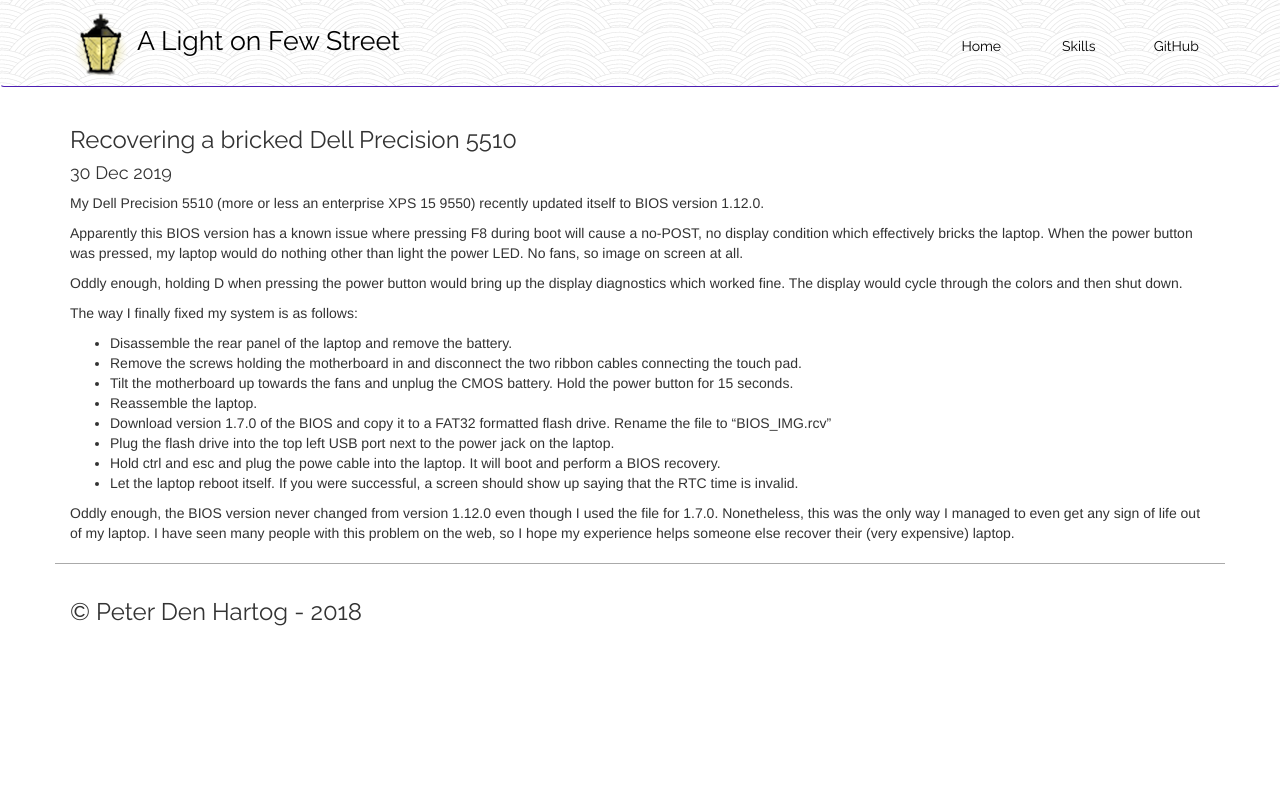
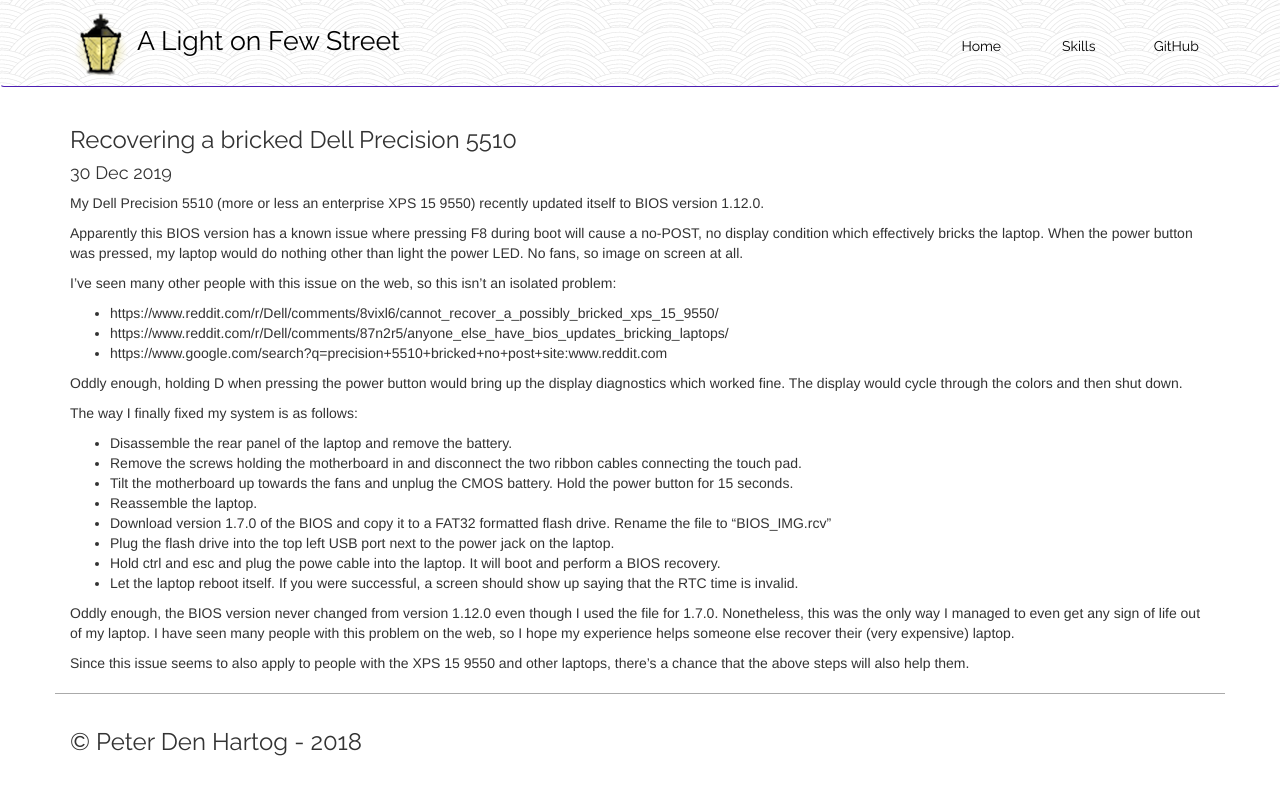
Before and after one commit to pddenhar/pddenhar.github.io, a Jekyll site: the page built from _posts/2019-12-30-recovering-bricked-precision-5510.md, in a window 1280 px wide. Shown: the top 795 px of the page. Built offline with Jekyll 4.4.1, drawn with Linux system fonts in a browser that asks for light colours.

Commit message:
Update 2019-12-30-recovering-bricked-precision-5510.md

```diff
--- a/_posts/2019-12-30-recovering-bricked-precision-5510.md
+++ b/_posts/2019-12-30-recovering-bricked-precision-5510.md
@@ -6,6 +6,11 @@
 
 Apparently this BIOS version has a known issue where pressing F8 during boot will cause a no-POST, no display condition which effectively bricks the laptop.
 When the power button was pressed, my laptop would do nothing other than light the power LED. No fans, so image on screen at all.
+
+I've seen many other people with this issue on the web, so this isn't an isolated problem:
+* https://www.reddit.com/r/Dell/comments/8vixl6/cannot_recover_a_possibly_bricked_xps_15_9550/
+* https://www.reddit.com/r/Dell/comments/87n2r5/anyone_else_have_bios_updates_bricking_laptops/
+* https://www.google.com/search?q=precision+5510+bricked+no+post+site:www.reddit.com
 
 Oddly enough, holding D when pressing the power button would bring up the display diagnostics which worked fine. The display would cycle through the colors and then shut down.
 
@@ -22,3 +27,5 @@
 
 Oddly enough, the BIOS version never changed from version 1.12.0 even though I used the file for 1.7.0. Nonetheless,
 this was the only way I managed to even get any sign of life out of my laptop. I have seen many people with this problem on the web, so I hope my experience helps someone else recover their (very expensive) laptop.
+
+Since this issue seems to also apply to people with the XPS 15 9550 and other laptops, there's a chance that the above steps will also help them.
```
